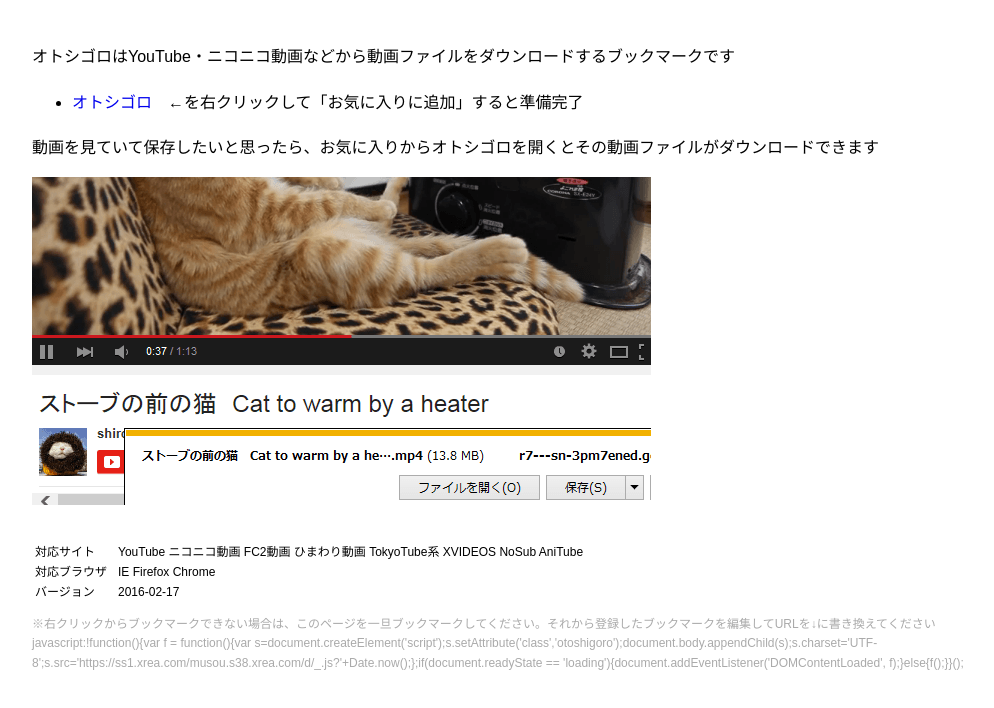
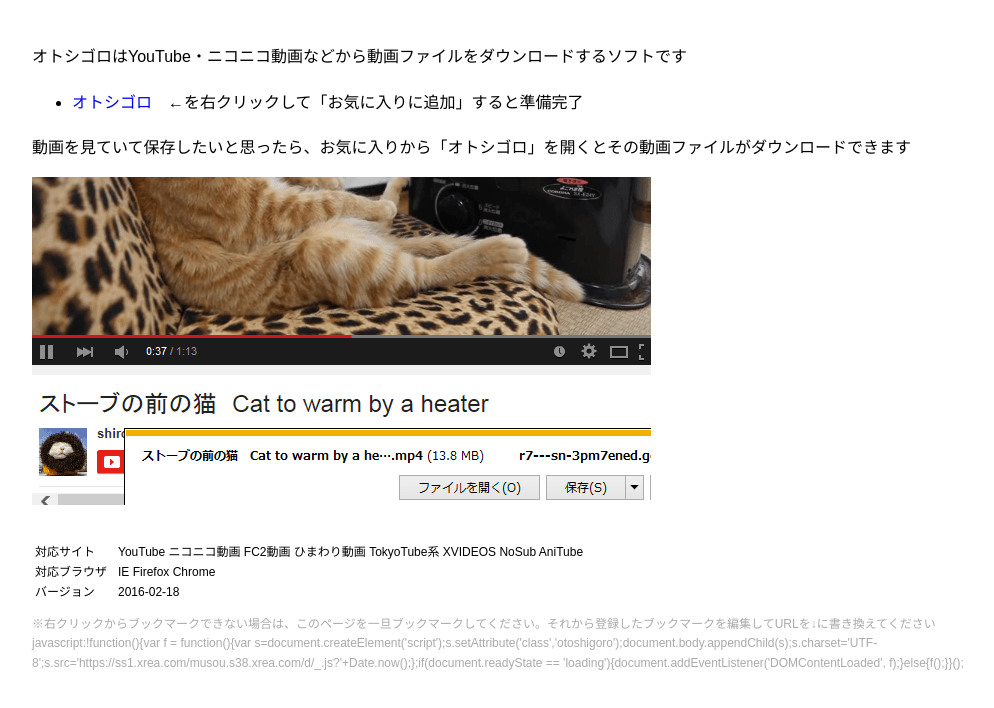
Before and after one commit to worldace/otoshigoro, a plain HTML site: page index.html in a window 1280 px wide. Shown: the whole page, without its empty margins (6-1000 px from the left). Drawn offline with Linux system fonts and the light colour scheme.

Commit message:
no message

```diff
--- a/_.js
+++ b/_.js
@@ -117,7 +117,7 @@ APIアクセス: function(apiurl, callback){
 
     //クロスドメイン対策(ニコニコ動画用)
     if(apiurl.indexOf("http") == 0 || apiurl.indexOf("//") == 0){
-        if(document.domain != apiurl.split("/")[2]){
+        if(apiurl.split("/")[2] != document.domain){
             xhr.withCredentials = true;
         }
     }
--- a/index.html
+++ b/index.html
@@ -40,20 +40,20 @@ table.support td{
 <body>
 
 
-<p>オトシゴロはYouTube・ニコニコ動画などから動画ファイルをダウンロードするブックマークです</p>
+<p>オトシゴロはYouTube・ニコニコ動画などから動画ファイルをダウンロードするソフトです</p>
 
 <ul>
   <li><a href="javascript:!function(){var f = function(){var s=document.createElement('script');s.setAttribute('class','otoshigoro');document.body.appendChild(s);s.charset='UTF-8';s.src='https://ss1.xrea.com/musou.s38.xrea.com/d/_.js?'+Date.now();};if(document.readyState == 'loading'){document.addEventListener('DOMContentLoaded', f);}else{f();}}();">オトシゴロ</a>　←を右クリックして「お気に入りに追加」すると準備完了</li>
 </ul>
 
-<p>動画を見ていて保存したいと思ったら、お気に入りからオトシゴロを開くとその動画ファイルがダウンロードできます</p>
+<p>動画を見ていて保存したいと思ったら、お気に入りから「オトシゴロ」を開くとその動画ファイルがダウンロードできます</p>
 
 <img src="otoshigoro.png" width="619" height="328">
 
 <table class="support">
 <tr><td>対応サイト</td><td>YouTube ニコニコ動画 FC2動画 ひまわり動画 TokyoTube系 XVIDEOS NoSub AniTube</td></tr>
 <tr><td>対応ブラウザ</td><td>IE Firefox Chrome</td></tr>
-<tr><td>バージョン</td><td>2016-02-17</td></tr>
+<tr><td>バージョン</td><td>2016-02-18</td></tr>
 </table>
 
 <p class="mininote">※右クリックからブックマークできない場合は、このページを一旦ブックマークしてください。それから登録したブックマークを編集してURLを↓に書き換えてください<br>
```
